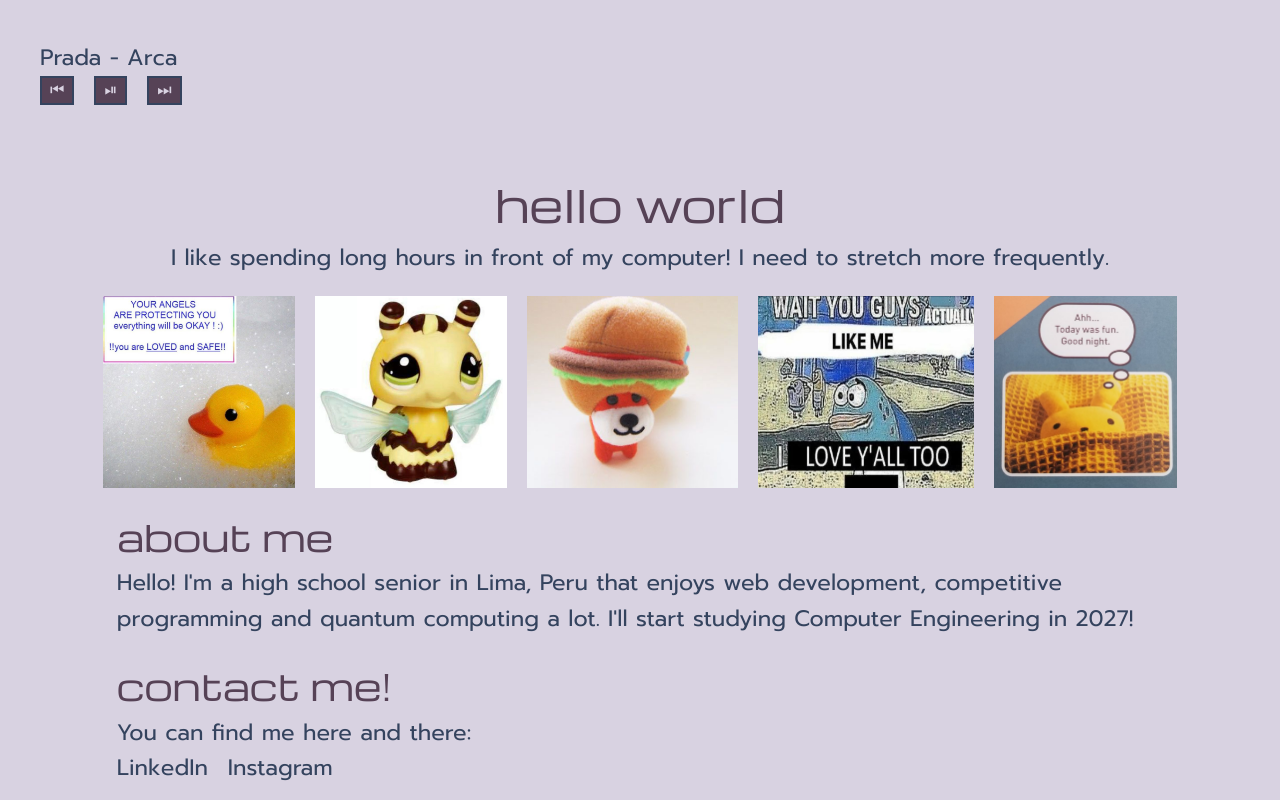
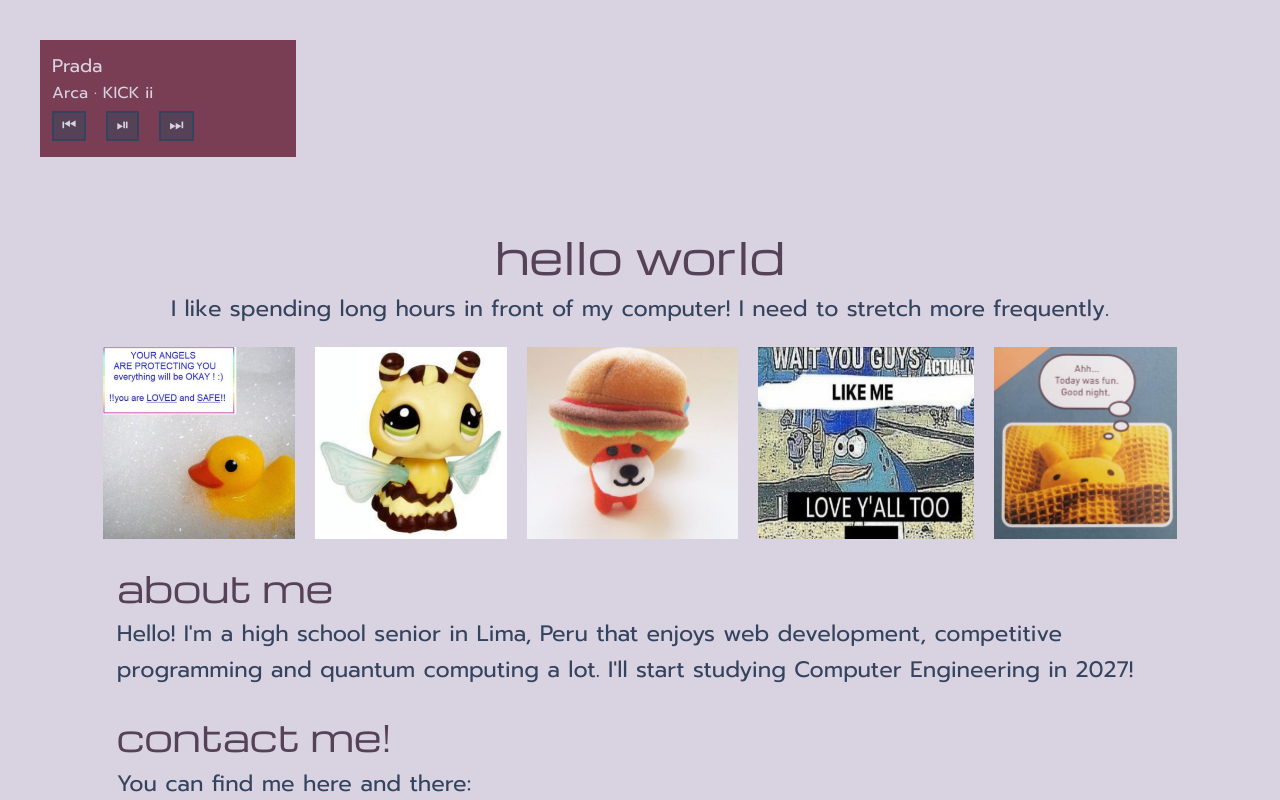
Before and after one commit to andraguoso/apples, a React (Vite) app: page / in a window 1280 px wide. Shown: the top 800 px of the page. Built offline with nearby package versions, Linux system fonts and the light colour scheme.

Commit message:
added album name + made a box for the songplayer

```diff
--- a/src/components/Music.jsx
+++ b/src/components/Music.jsx
@@ -7,15 +7,21 @@ import goDeep from "../assets/go_deep.mp3"
 
 let songs = [
     {
-        name: "Prada - Arca",
+        name: "Prada",
+        artist: "Arca",
+        album: "KICK ii",
         music: prada
     },
     {
-        name: "Sociopathic Dance Queen - Amaarae",
+        name: "Sociopathic Dance Queen",
+        artist: "Amaarae",
+        album: "Fountain Baby",
         music: sdq
     },
     {
-        name: "Go Deep - Janet Jackson",
+        name: "Go Deep",
+        artist: "Janet Jackson",
+        album: "The Velvet Rope",
         music: goDeep
     }
 ]
@@ -52,9 +58,10 @@ export default function SongPlayer() {
 
     return (
         <div>
-            <div className="flex flex-col">
-                <span>{songs[i].name}</span>
-                <div className="flex flex-row gap-5">
+            <div className="flex flex-col w-64 bg-(--secondary) p-3">
+                <span className="text-[2.3vh] text-(--light)">{songs[i].name}</span>
+                <span className="text-[2vh] text-(--light)"> {songs[i].artist} · {songs[i].album}</span>
+                <div className="flex flex-row gap-5 py-1">
                     <button className="text-[2vh] px-2" onClick={() => {
                         const backI = (i - 1 + songs.length) % songs.length;
                         setI(backI);
```
